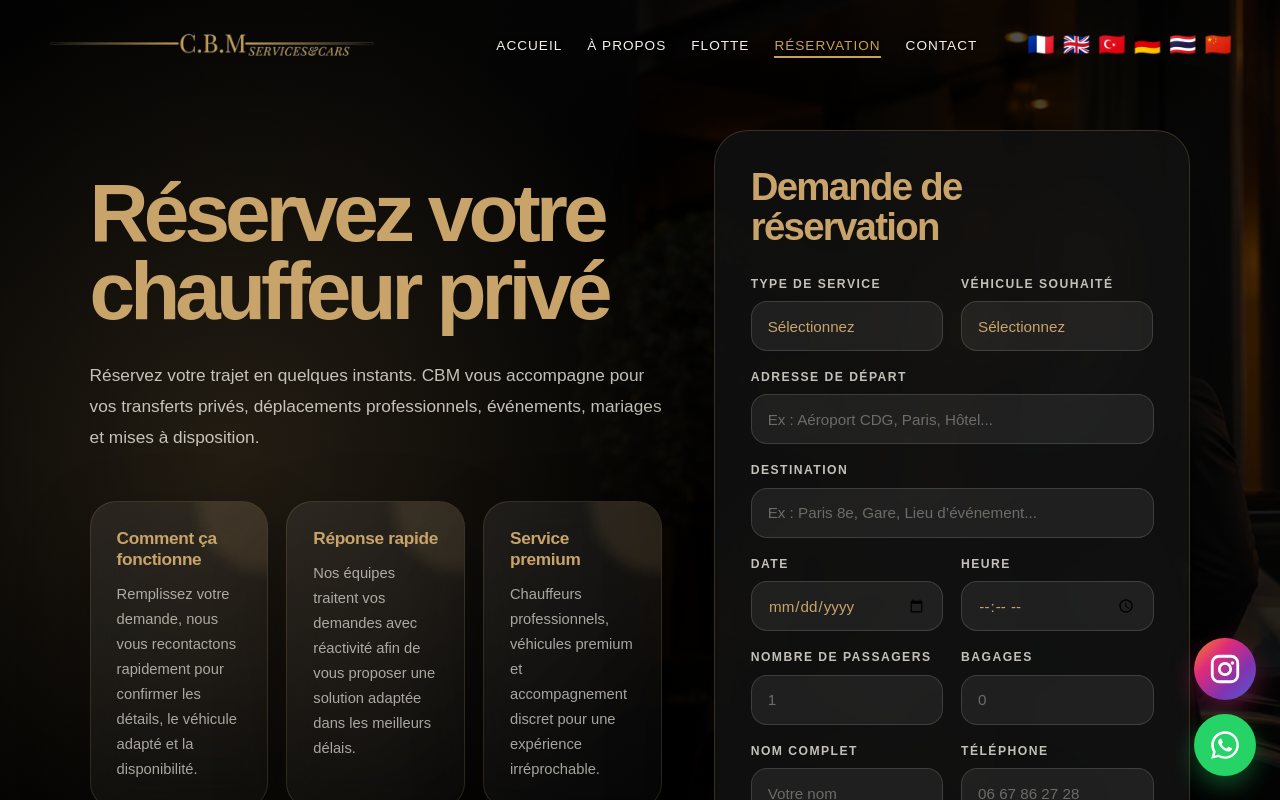
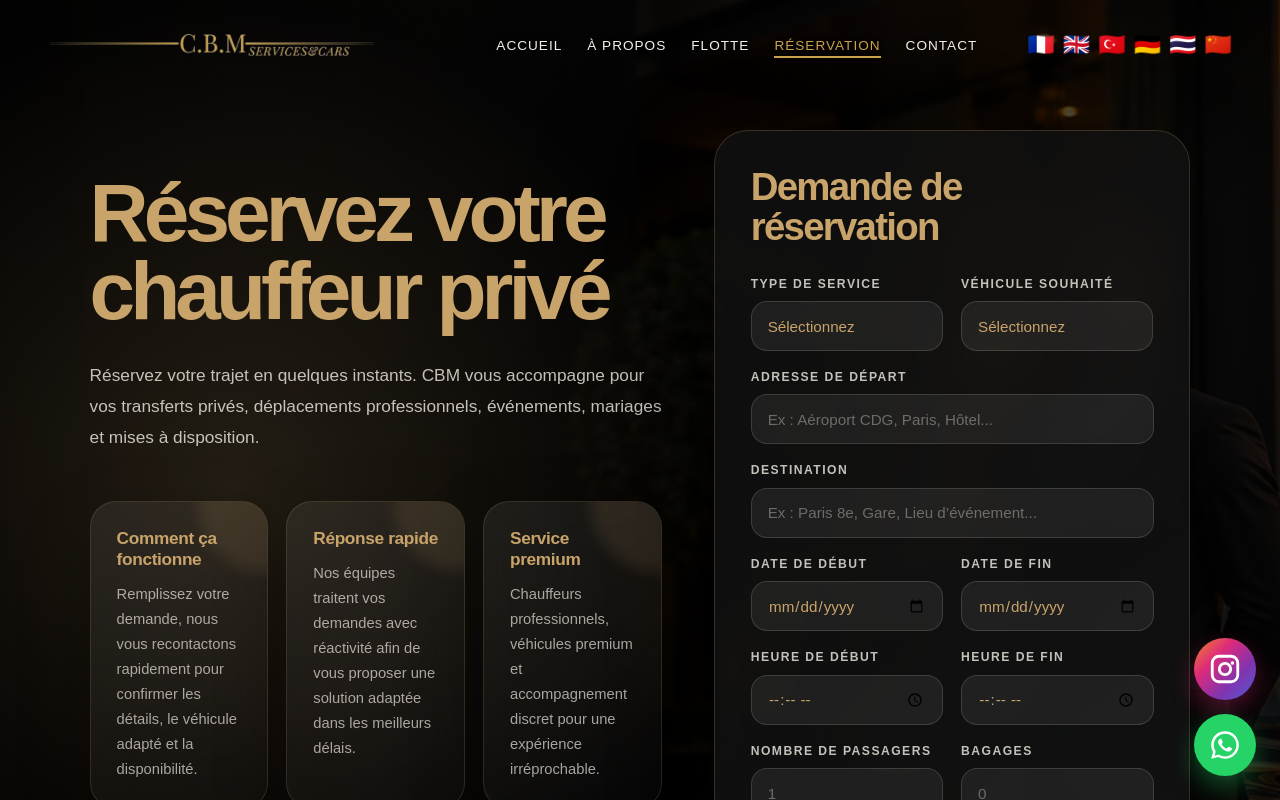
Before and after one commit to Mohoua93/CBM, a React (Create React App) app in the folder apps/frontend/: page /reservation in a window 1280 px wide. Shown: the top 800 px of the page. Built offline with nearby package versions, Linux system fonts and the light colour scheme; no server answers.

Commit message:
update reservation date and time range

```diff
--- a/apps/frontend/src/pages/Booking.js
+++ b/apps/frontend/src/pages/Booking.js
@@ -1,4 +1,5 @@
 import { useState } from "react";
+import { useLocation } from "react-router-dom";
 import { useTranslation } from "react-i18next";
 import { motion } from "motion/react";
 import "../styles/Booking.css";
@@ -59,25 +60,49 @@ const formVariants = {
   },
 };
 
-const initialFormData = {
+const getVehicleValue = (vehicleName) => {
+  switch (vehicleName) {
+    case "Mercedes Classe S":
+      return "classe-s";
+    case "Mercedes Classe E":
+      return "classe-e";
+    case "Mercedes Classe V":
+      return "classe-v";
+    case "Range Rover":
+    case "Range Rover Autobiography":
+      return "range-rover-autobiography";
+    default:
+      return "";
+  }
+};
+
+const createInitialFormData = (selectedVehicle = "") => ({
   service: "",
-  vehicle: "",
+  vehicle: selectedVehicle,
   pickup: "",
   destination: "",
-  date: "",
-  time: "",
+  startDate: "",
+  endDate: "",
+  startTime: "",
+  endTime: "",
   passengers: "",
   luggage: "",
   name: "",
   phone: "",
   email: "",
   details: "",
-};
+});
 
 function Booking() {
   const { t } = useTranslation();
+  const location = useLocation();
 
-  const [formData, setFormData] = useState(initialFormData);
+  const selectedVehicle = getVehicleValue(location.state?.selectedVehicle);
+
+  const [formData, setFormData] = useState(() =>
+    createInitialFormData(selectedVehicle)
+  );
+
   const [status, setStatus] = useState({
     loading: false,
     error: "",
@@ -107,14 +132,16 @@ function Booking() {
       !formData.email.trim() ||
       !formData.pickup.trim() ||
       !formData.destination.trim() ||
-      !formData.date.trim() ||
-      !formData.time.trim()
+      !formData.startDate.trim() ||
+      !formData.endDate.trim() ||
+      !formData.startTime.trim() ||
+      !formData.endTime.trim()
     ) {
       setStatus({
         loading: false,
         error:
           t("bookingPage.form.requiredFieldsError") ||
-          "Veuillez renseigner le nom, l'email, le départ, la destination, la date et l'heure.",
+          "Veuillez renseigner le nom, l'email, le départ, la destination, la date de début, la date de fin, l'heure de début et l'heure de fin.",
         success: "",
       });
       return;
@@ -147,7 +174,7 @@ function Booking() {
         success: data.message || t("bookingPage.form.successMessage"),
       });
 
-      setFormData(initialFormData);
+      setFormData(createInitialFormData(selectedVehicle));
     } catch (error) {
       setStatus({
         loading: false,
@@ -172,8 +199,6 @@ function Booking() {
             initial="hidden"
             animate="show"
           >
-
-
             <h1 className="booking-hero__title">
               {t("bookingPage.hero.titleLine1")}
               <br />
@@ -227,8 +252,6 @@ function Booking() {
             initial="hidden"
             animate="show"
           >
-
-
             <h2>Demande de réservation</h2>
 
             <form className="booking-form-page" onSubmit={handleSubmit}>
@@ -329,29 +352,50 @@ function Booking() {
                 </div>
 
                 <div className="booking-field-page">
-                  <label htmlFor="date">
-                    {t("bookingPage.form.dateLabel")}
-                  </label>
+                  <label htmlFor="startDate">Date de début</label>
 
                   <input
-                    id="date"
-                    name="date"
+                    id="startDate"
+                    name="startDate"
                     type="date"
-                    value={formData.date}
+                    value={formData.startDate}
                     onChange={handleChange}
                   />
                 </div>
 
                 <div className="booking-field-page">
-                  <label htmlFor="time">
-                    {t("bookingPage.form.timeLabel")}
-                  </label>
+                  <label htmlFor="endDate">Date de fin</label>
 
                   <input
-                    id="time"
-                    name="time"
+                    id="endDate"
+                    name="endDate"
+                    type="date"
+                    value={formData.endDate}
+                    onChange={handleChange}
+                    min={formData.startDate}
+                  />
+                </div>
+
+                <div className="booking-field-page">
+                  <label htmlFor="startTime">Heure de début</label>
+
+                  <input
+                    id="startTime"
+                    name="startTime"
                     type="time"
-                    value={formData.time}
+                    value={formData.startTime}
+                    onChange={handleChange}
+                  />
+                </div>
+
+                <div className="booking-field-page">
+                  <label htmlFor="endTime">Heure de fin</label>
+
+                  <input
+                    id="endTime"
+                    name="endTime"
+                    type="time"
+                    value={formData.endTime}
                     onChange={handleChange}
                   />
                 </div>
--- a/apps/frontend/src/pages/VehicleDetail.js
+++ b/apps/frontend/src/pages/VehicleDetail.js
@@ -62,7 +62,11 @@ function VehicleDetail({ vehicle }) {
             <p>{vehicle.targetAudience}</p>
 
             <div className="vehicle-detail-actions">
-              <Link to="/reservation" className="vehicle-detail-btn">
+              <Link
+                to="/reservation"
+                state={{ selectedVehicle: vehicle.name }}
+                className="vehicle-detail-btn"
+              >
                 Réserver ce véhicule
               </Link>
 
--- a/apps/frontend/src/styles/About.css
+++ b/apps/frontend/src/styles/About.css
@@ -10,28 +10,40 @@
 
 .about-hero {
   position: relative;
-  min-height: 72vh;
+  min-height: 100vh;
   display: flex;
   align-items: center;
   padding: 120px 7%;
   background:
     linear-gradient(
       90deg,
-      rgba(0, 0, 0, 0.92) 0%,
-      rgba(0, 0, 0, 0.72) 45%,
-      rgba(0, 0, 0, 0.28) 100%
+      rgba(0, 0, 0, 0.72) 0%,
+      rgba(0, 0, 0, 0.42) 42%,
+      rgba(0, 0, 0, 0.12) 100%
     ),
+    url("../assets/about-hero.jpeg"),
     url("../assets/about-hero.jpeg");
-  background-size: cover;
-  background-position: center;
+  background-size: auto, cover, 76%;
+  background-position: center, center, center;
+  background-repeat: no-repeat, no-repeat, no-repeat;
+  background-color: #080808;
 }
 
 .about-hero__overlay {
   position: absolute;
   inset: 0;
   background:
-    radial-gradient(circle at 20% 40%, rgba(193, 154, 107, 0.16), transparent 34%),
-    linear-gradient(to bottom, transparent 65%, #080808 100%);
+    radial-gradient(
+      circle at 20% 40%,
+      rgba(193, 154, 107, 0.1),
+      transparent 36%
+    ),
+    linear-gradient(
+      to bottom,
+      rgba(0, 0, 0, 0.02) 0%,
+      rgba(0, 0, 0, 0.06) 55%,
+      rgba(8, 8, 8, 0.78) 100%
+    );
   pointer-events: none;
 }
 
@@ -78,7 +90,7 @@
 .about-hero__text {
   max-width: 640px;
   margin-top: 30px;
-  color: rgba(247, 243, 235, 0.78);
+  color: rgba(247, 243, 235, 0.88);
   font-size: clamp(1rem, 1.4vw, 1.18rem);
   line-height: 1.8;
 }
@@ -248,6 +260,8 @@
   .about-hero {
     min-height: 68vh;
     padding: 110px 6%;
+    background-size: auto, cover, 88%;
+    background-position: center, center, center;
   }
 
   .about-story,
@@ -279,7 +293,8 @@
   .about-hero {
     min-height: 74vh;
     padding: 100px 22px 80px;
-    background-position: center;
+    background-size: auto, cover, 108%;
+    background-position: center, center, center;
   }
 
   .about-hero__text {
--- a/apps/frontend/src/styles/Fleet.css
+++ b/apps/frontend/src/styles/Fleet.css
@@ -120,27 +120,6 @@
     linear-gradient(180deg, #080808 0%, #101010 100%);
 }
 
-.fleet__grid::before {
-  content: "Notre flotte";
-  position: absolute;
-  top: 58px;
-  left: 7%;
-  color: #c9a46a;
-  font-size: 0.78rem;
-  font-weight: 800;
-  letter-spacing: 0.22em;
-  text-transform: uppercase;
-}
-
-.fleet__grid::after {
-  content: "";
-  position: absolute;
-  top: 68px;
-  left: calc(7% + 130px);
-  width: 42px;
-  height: 1px;
-  background: #c9a46a;
-}
 
 /* ================= CARD ================= */
 
```
Also changed, not shown: 1 other file (tests, documents, lock files or other folders).
